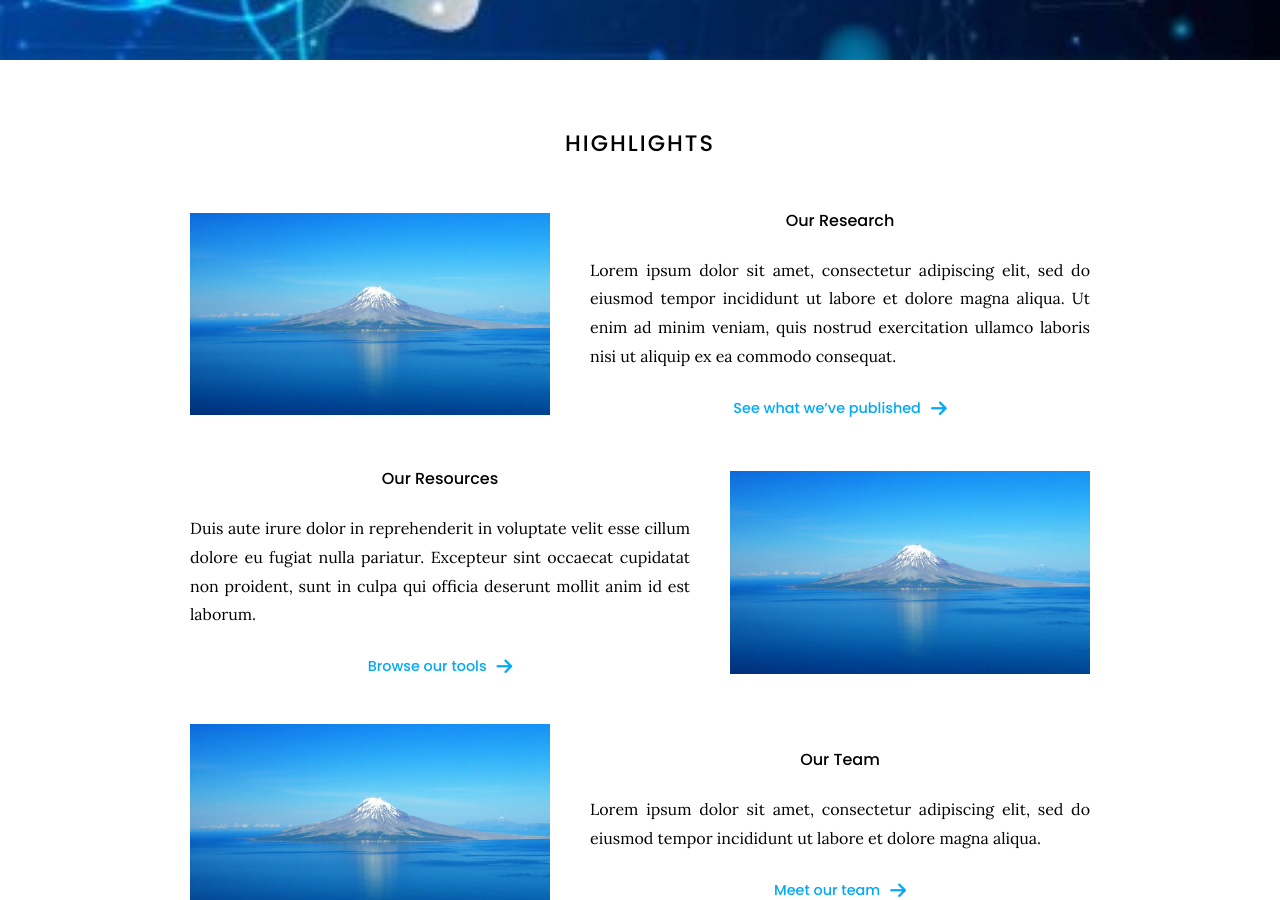
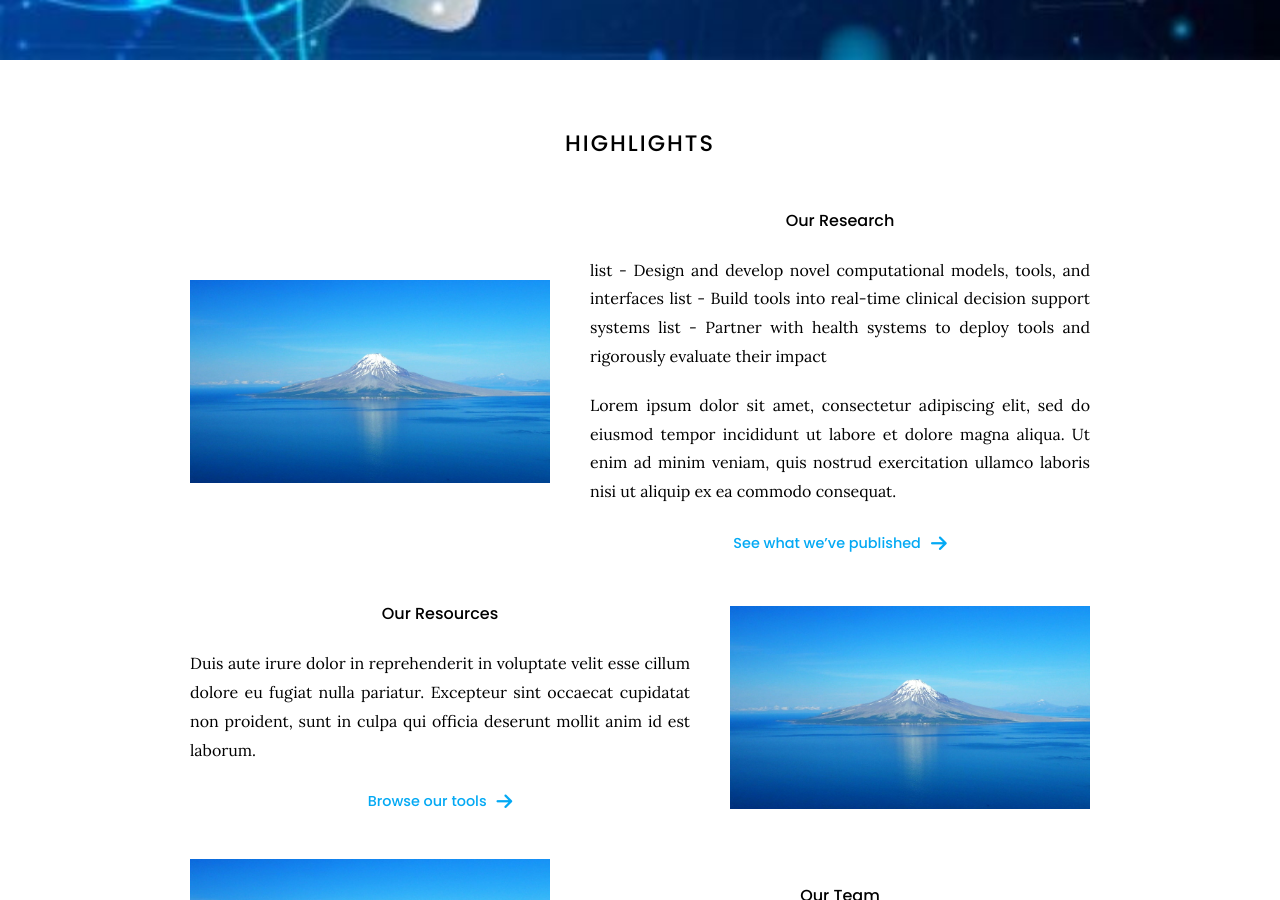
Before and after one commit to rebullm/Bennett-Lab-website, a Jekyll site: the page built from index.md, in a window 1280 px wide and 900 px high, scrolled down 883 px. Built offline with Jekyll 4.4.1, drawn with Linux system fonts in a browser that asks for light colours.

Commit message:
Update index.md

```diff
--- a/index.md
+++ b/index.md
@@ -18,6 +18,11 @@ informatics and data science methods and tools to improve outcomes.
 # Highlights
 
 {% capture text %}
+list - Design and develop novel computational models, tools, and interfaces
+list - Build tools into real-time clinical decision support systems
+list - Partner with health systems to deploy tools and rigorously evaluate their impact
+
+
 Lorem ipsum dolor sit amet, consectetur adipiscing elit, sed do eiusmod tempor incididunt ut labore et dolore magna aliqua.
 Ut enim ad minim veniam, quis nostrud exercitation ullamco laboris nisi ut aliquip ex ea commodo consequat.
 
```
